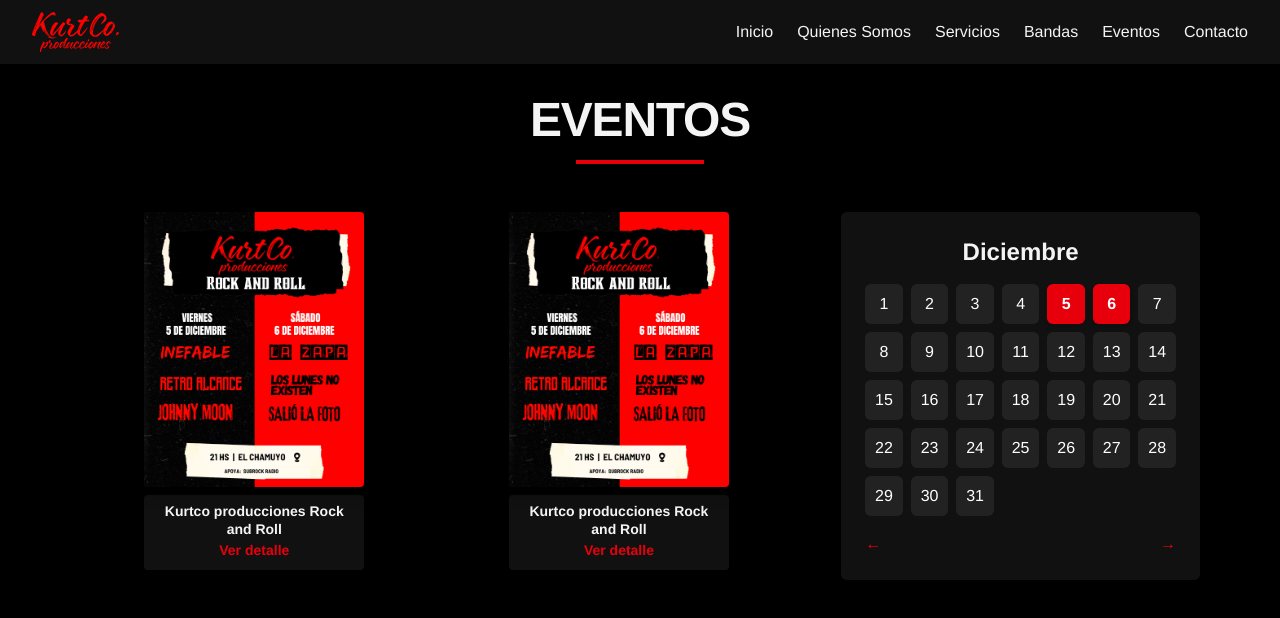
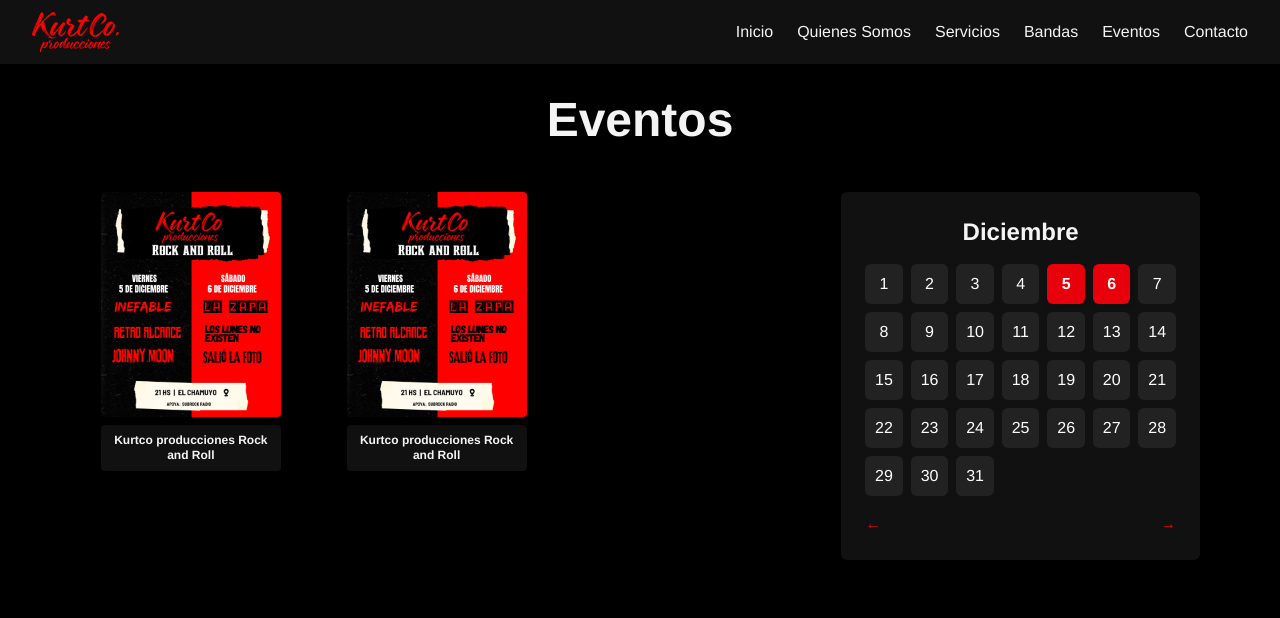
Before and after one commit to joy-amorin/kurtco-producciones-web, a Next.js app in the folder kurtco-producciones/: page /eventos in a window 1280 px wide. Shown: the top 618 px of the page. Built offline with nearby package versions, Linux system fonts and the light colour scheme.

Commit message:
style: change pictures size, improve modal and fix data

```diff
--- a/kurtco-producciones/src/app/eventos/Eventos.jsx
+++ b/kurtco-producciones/src/app/eventos/Eventos.jsx
@@ -36,10 +36,7 @@
     >
       {/* Título */}
       <div className="max-w-7xl mx-auto mb-16 lg:mb-24 text-center -mt-8">
-        <h2 className="text-5xl font-black text-[#f4f4f4] tracking-tight leading-none mb-4">
-          EVENTOS
-        </h2>
-        <div className="w-32 h-1 bg-red-600 mx-auto"></div>
+        <h1 className="text-5xl font-black text-[#f4f4f4] mb-3">Eventos</h1>
       </div>
 
       {/* Layout: galería a la izquierda, calendario a la derecha */}
@@ -95,8 +92,8 @@
           </div>
         </div>
 
-        {/* Galería */}
-        <div className="lg:w-2/3 grid grid-cols-1 md:grid-cols-2 gap-4 -mt-12">
+        {/* Galería - Grid de 3 columnas con thumbnails más pequeños */}
+        <div className="lg:w-2/3 grid grid-cols-2 md:grid-cols-3 gap-6 -mt-12">
           {eventosMes.length === 0 ? (
             <p className="text-white text-center col-span-full mt-6">
               No hay eventos programados en este mes
@@ -104,16 +101,16 @@
           ) : (
             eventosMes.map((evento, idx) => (
               <div key={idx} className="flex flex-col cursor-pointer items-center">
-                {/* Contenedor de imagen */}
+                {/* Contenedor de imagen - thumbnail más pequeño */}
                 <div
                   onClick={() => setSelectedEvent(evento)}
-                  className="group relative w-full max-w-[220px] aspect-[4/5] overflow-hidden rounded-sm transition-all duration-300 hover:-translate-y-1"
+                  className="group relative w-full max-w-[180px] aspect-[4/5] overflow-hidden rounded-sm transition-all duration-300 hover:-translate-y-2 hover:shadow-2xl"
                   style={{ boxShadow: "0 4px 15px rgba(0,0,0,0.5)" }}
                 >
                   <img
                     src={evento.foto}
                     alt={evento.nombre}
-                    className="w-full h-full object-cover transition-all duration-500 group-hover:scale-105"
+                    className="w-full h-full object-cover transition-all duration-500 group-hover:scale-110"
                     style={{
                       boxShadow: `
                         inset 0 0 40px rgba(0,0,0,0.3),
@@ -121,16 +118,21 @@
                       `,
                     }}
                   />
+                  {/* Overlay con "Ver flyer" */}
+                  <div className="absolute inset-0 bg-black/0 group-hover:bg-black/60 transition-all duration-300 flex items-center justify-center">
+                    <span className="text-white font-bold text-sm opacity-0 group-hover:opacity-100 transition-opacity duration-300">
+                      Ver Flyer
+                    </span>
                   </div>
-                {/* Nombre + "Ver detalle" */}
+                </div>
+                {/* Nombre del evento */}
                 <div
                   onClick={() => setSelectedEvent(evento)}
-                  className="mt-2 p-2 bg-[#111] rounded-sm shadow-md text-center w-full max-w-[220px] cursor-pointer"
+                  className="mt-2 p-2 bg-[#111] rounded-sm shadow-md text-center w-full max-w-[180px] cursor-pointer hover:bg-[#1a1a1a] transition-colors"
                 >
-                  <h3 className="text-sm font-bold text-[#f4f4f4] leading-tight">
+                  <h3 className="text-xs font-bold text-[#f4f4f4] leading-tight">
                     {evento.nombre}
                   </h3>
-                  <span className="text-sm text-red-600 font-bold">Ver detalle</span>
                 </div>
               </div>
             ))
@@ -138,36 +140,59 @@
         </div>
       </div>
 
-      {/* Modal */}
+      {/* Modal mejorado - Flyer grande + Info */}
       {selectedEvent && (
         <div
-          className="fixed inset-0 z-50 flex items-center justify-center bg-black/80"
+          className="fixed inset-0 z-50 flex items-center justify-center bg-black/90 p-4"
           onClick={() => setSelectedEvent(null)}
         >
           <div
-            className="bg-[#111] p-6 rounded-md max-w-lg w-full relative"
+            className="bg-[#111] rounded-lg max-w-5xl w-full max-h-[90vh] overflow-y-auto relative"
             onClick={(e) => e.stopPropagation()}
           >
+            {/* Botón cerrar */}
             <button
-              className="absolute top-2 right-2 text-red-600 font-bold text-xl"
+              className="absolute top-4 right-4 z-10 text-red-600 hover:text-red-500 font-bold text-3xl bg-black/50 hover:bg-black/70 rounded-full w-10 h-10 flex items-center justify-center transition-all"
               onClick={() => setSelectedEvent(null)}
             >
               ×
             </button>
+
+            {/* Layout: Flyer a la izquierda, info a la derecha en desktop */}
+            <div className="flex flex-col md:flex-row gap-6 p-6">
+              {/* Flyer grande */}
+              <div className="md:w-1/2 flex justify-center">
                 <img
                   src={selectedEvent.foto}
                   alt={selectedEvent.nombre}
-              className="w-full h-48 object-cover rounded-md mb-4"
+                  className="w-full max-w-[400px] h-auto object-contain rounded-md shadow-2xl"
                 />
-            <h3 className="text-2xl font-black text-white mb-2">
+              </div>
+
+              {/* Información del evento */}
+              <div className="md:w-1/2 flex flex-col justify-center">
+                <h3 className="text-3xl font-black text-white mb-4">
                   {selectedEvent.nombre}
                 </h3>
-            <p className="text-sm text-white/80 mb-1">{selectedEvent.banda}</p>
-            <p className="text-sm text-white/80 mb-1">{selectedEvent.lugar}</p>
-            <p className="text-sm text-white/80 mb-2">
-              {new Date(selectedEvent.fecha).getUTCDate()} de {meses[new Date(selectedEvent.fecha).getMonth()]} de {new Date(selectedEvent.fecha).getFullYear()}
+                <div className="space-y-3 text-white/90">
+                  <p className="text-lg">
+                    <span className="text-red-600 font-bold">Banda:</span> {selectedEvent.banda}
                   </p>
-            <p className="text-white">{selectedEvent.descripcion}</p>
+                  <p className="text-lg">
+                    <span className="text-red-600 font-bold">Lugar:</span> {selectedEvent.lugar}
+                  </p>
+                  <p className="text-lg">
+                    <span className="text-red-600 font-bold">Fecha:</span>{" "}
+                    {new Date(selectedEvent.fecha).getUTCDate()} de{" "}
+                    {meses[new Date(selectedEvent.fecha).getMonth()]} de{" "}
+                    {new Date(selectedEvent.fecha).getFullYear()}
+                  </p>
+                  <div className="pt-4 border-t border-white/20">
+                    <p className="text-base leading-relaxed">{selectedEvent.descripcion}</p>
+                  </div>
+                </div>
+              </div>
+            </div>
           </div>
         </div>
       )}
--- a/kurtco-producciones/src/data/EventosData.js
+++ b/kurtco-producciones/src/data/EventosData.js
@@ -3,17 +3,19 @@
   {
     nombre: "Kurtco producciones Rock and Roll",
     fecha: "2025-12-05",
-    banda: " Bandas: Inefable, Retro alcance, Johnny Moon ",
-    lugar: "Lugar: El Chamuyo",
+    banda: "Inefable, Retro alcance, Johnny Moon ",
+    lugar: "El Chamuyo",
     descripcion: "21 hs",
     foto: "eventos-fotos/kurco-rock.png",
   },
   {
     nombre: "Kurtco producciones Rock and Roll",
     fecha: "2025-12-06",
-    banda: " Bandas: La Zapa, Los lunes no existen, Salió la foto ",
-    lugar: "Lugar: El Chamuyo",
+    banda: "La Zapa, Los lunes no existen, Salió la foto ",
+    lugar: "El Chamuyo",
     descripcion: "21 hs",
     foto: "eventos-fotos/kurco-rock.png",
   },
+
+
 ];
```
Lines whose indentation alone changed are shown as unchanged.
